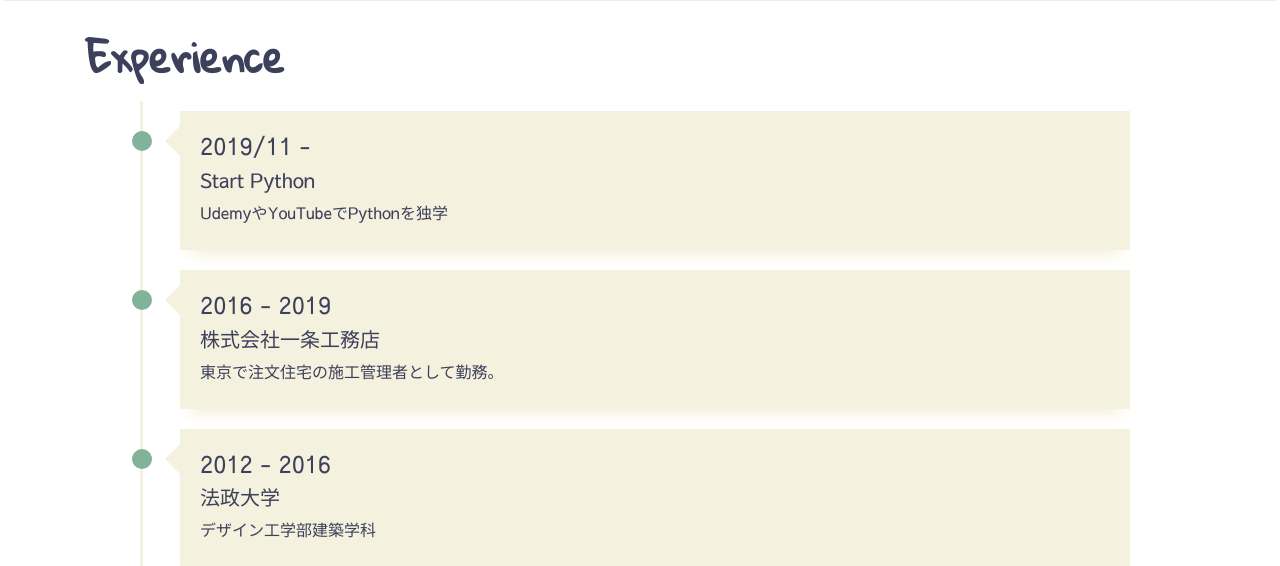
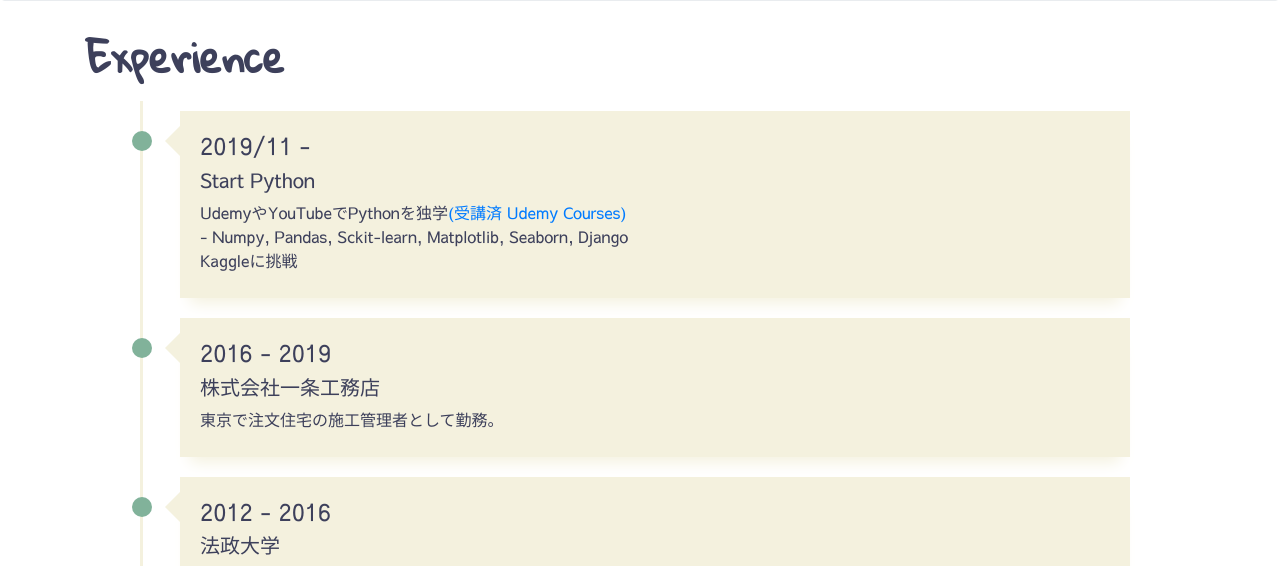
Before and after one commit to Hir0kii/port_project, a Django app: page / in a window 1280 px wide. Shown: the part 561-1127 px from the top of the page. Run offline with Django 3.2, Linux system fonts and the light colour scheme; data that the repository does not hold is empty; some libraries are stand-ins or nearby versions.

Commit message:
change experience

```diff
--- a/jobs/templates/jobs/base.html
+++ b/jobs/templates/jobs/base.html
@@ -26,7 +26,7 @@
         <div class="navbar-nav ml-auto">
           <a class="nav-item nav-link" href="https://www.linkedin.com/in/hir0kiuchida"><img src="{% static 'jobs/logos/linkedin.png' %}" height=25 alt="linkedin"></a>
           <a class="nav-item nav-link" href="https://github.com/Hir0kii"><img src="{% static 'jobs/logos/github.png' %}" height=25 alt="github"></a>
-          <a class="nav-item nav-link" href="{% static 'jobs/images/resume.pdf' %}">Full Resume</a>
+          <a class="nav-item nav-link" href="{% static 'jobs/images/resumes.pdf' %}">Full Resume</a>
         </div>
       </div>
     </nav>
--- a/jobs/templates/jobs/resume.html
+++ b/jobs/templates/jobs/resume.html
@@ -69,7 +69,9 @@
       <div>
         <h4>2019/11 - </h4>
         <h5>Start Python</h5>
-        <p>UdemyやYouTubeでPythonを独学</p>
+        <p>UdemyやYouTubeでPythonを独学<a href="https://www.udemy.com/user/hiroki-118/">(受講済 Udemy Courses)</a><br>
+          - Numpy, Pandas, Sckit-learn, Matplotlib, Seaborn, Django<br>
+          Kaggleに挑戦</p>
       </div>
     </li>
     <li>
```
Also changed, not shown: 2 other files.
